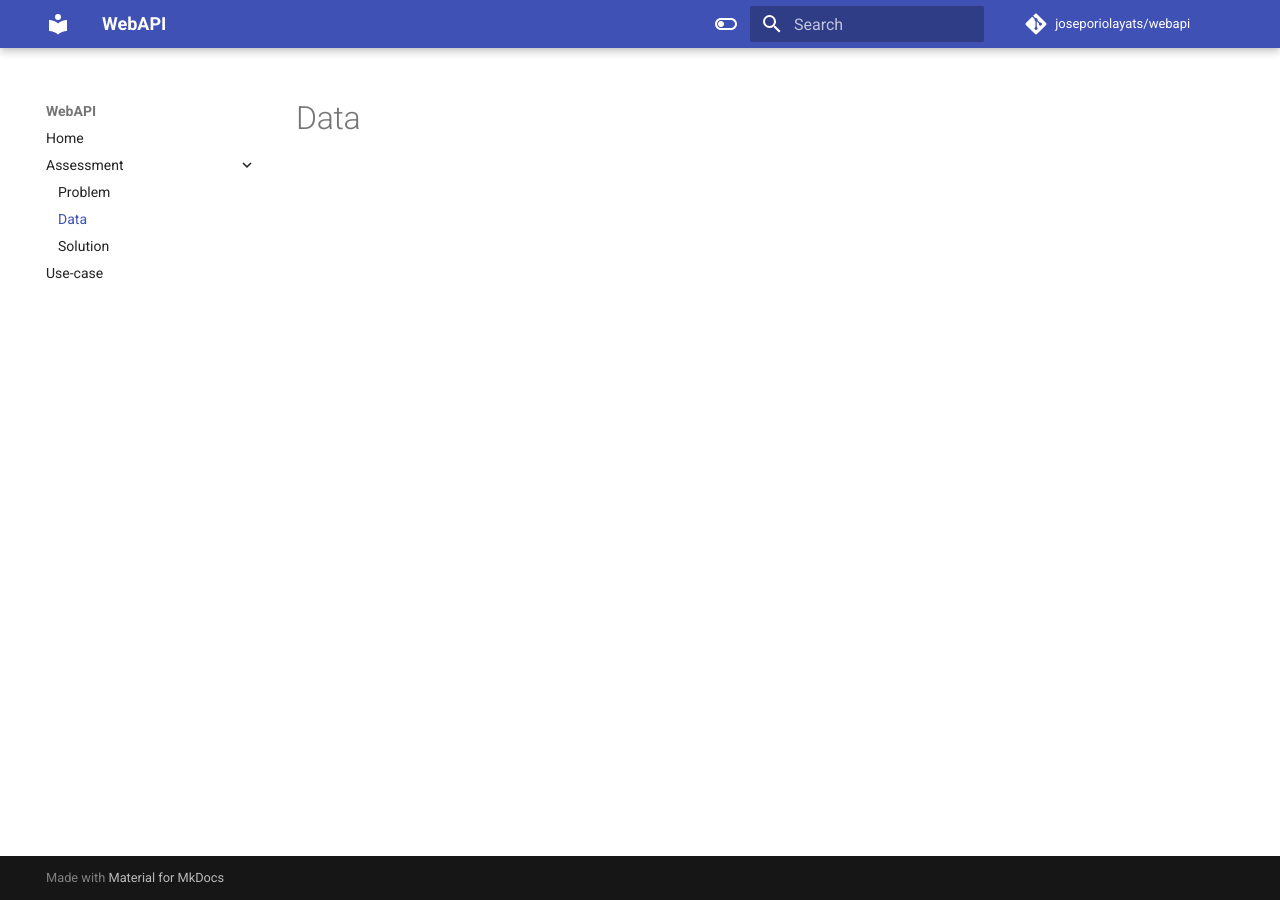
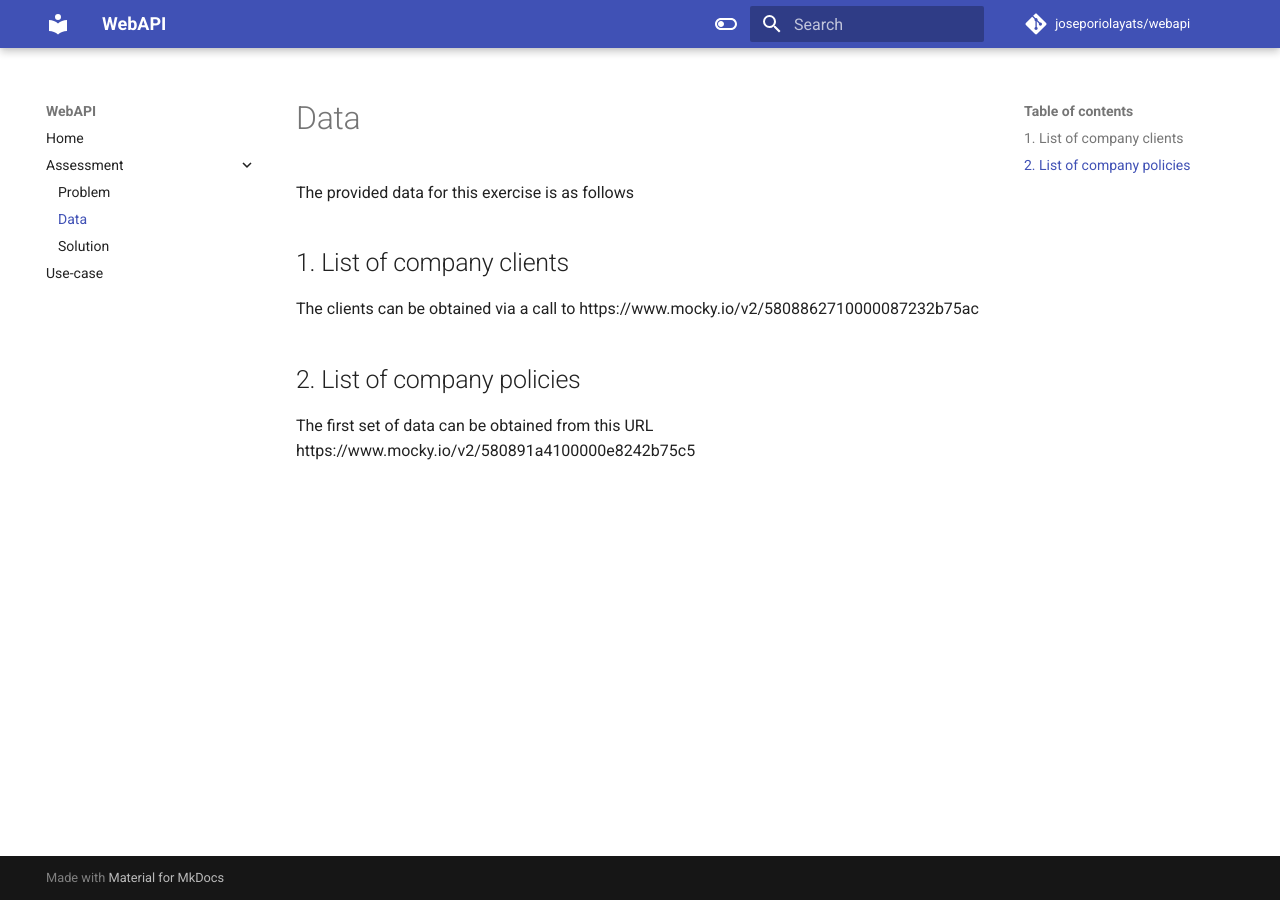
Before and after one commit to joseporiolayats/webapi, an MkDocs documentation site: the page built from docs/data.md, in a window 1280 px wide. Built offline with MkDocs 1.6.1 and Material for MkDocs 9.7.7, drawn with Linux system fonts in a browser that asks for light colours; comment, search, counter and statistics services are not loaded.

Commit message:
Added data source

```diff
--- a/docs/data.md
+++ b/docs/data.md
@@ -1 +1,11 @@
 # Data
+
+The provided data for this exercise is as follows
+
+## 1. List of company clients
+The clients can be obtained via a call to
+https://www.mocky.io/v2/5808862710000087232b75ac
+
+## 2. List of company policies
+The first set of data can be obtained from this URL
+https://www.mocky.io/v2/580891a4100000e8242b75c5
```
